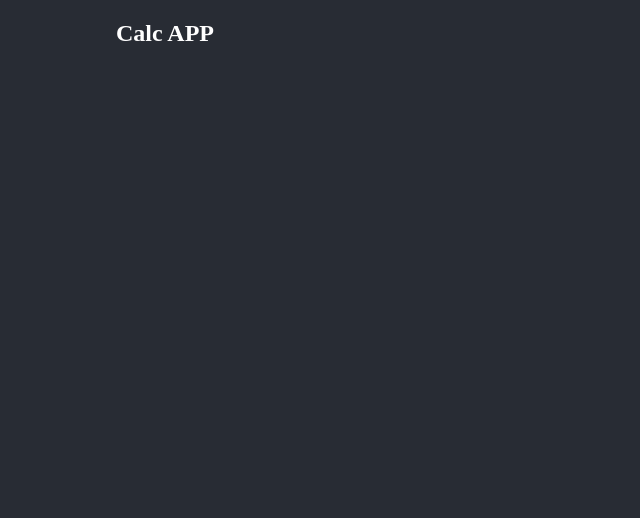
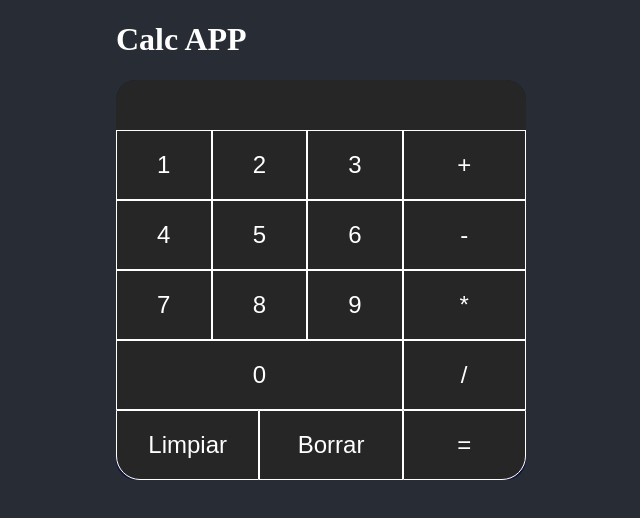
Before and after one commit to rodrigofigueroa/react-path, a React (Create React App) app in the folder calc-app-react/: page / in a window 1280 px wide. Shown: the top 518 px of the page, without its empty margins (12-652 px from the left). Built offline with nearby package versions, Linux system fonts and the light colour scheme.

Commit message:
adding calculator

```diff
--- a/calc-app-react/src/App.jsx
+++ b/calc-app-react/src/App.jsx
@@ -1,10 +1,50 @@
 import React from 'react'
-import './App.css';
+import './App.css'
+import './Calc.css'
 
 const App = () => (
-  <section class="container">
+  <main className="container">
     <h1>Calc APP</h1>
-  </section>
+    <section className="con-calculator">
+      <section className="input-text">
+
+      </section>
+      <section className='cont-1'>
+          <section className="numbers">
+            <button>1</button>
+            <button>2</button>
+            <button>3</button>
+            <button>4</button>
+            <button>5</button>
+            <button>6</button>
+            <button>7</button>
+            <button>8</button>
+            <button>9</button>
+            <button>0</button>
+          </section>
+
+          <section className="functions">
+              <button className='round-a'>Limpiar</button>
+              <button>Borrar</button>
+          </section>
+
+      </section>
+
+      <section className='cont-2'>
+
+        <section className="math-operators">
+          <button>+</button>
+          <button>-</button>
+          <button>*</button>
+          <button>/</button>
+          <button className='round-b'>=</button>
+
+        </section>
+      </section>
+
+
+    </section>
+  </main>
 )
 
 export default App
--- /dev/null
+++ b/calc-app-react/src/Calc.css
@@ -0,0 +1,68 @@
+.con-calculator {
+  width: 40%;
+  background-color: #15173D;
+  border-radius: 20px;
+  overflow: hidden;
+  display: flex;
+  flex-wrap: wrap;
+}
+
+.con-calculator .input-text {
+  width:100%;
+  background-color: #262626;
+  height: 50px;
+}
+
+.con-calculator .cont-1 {
+  width: 70%;
+}
+.con-calculator .cont-2 {
+  width: 30%;
+}
+
+.con-calculator .numbers {
+  width: 100%;
+  display: flex;
+  flex-wrap: wrap;
+  justify-content: center;
+}
+
+button {
+  width: 30%;
+  padding: 20px;
+  cursor: pointer;
+  border: 1px solid #fff;
+  background-color: #262626;
+  color: #fff;
+  font-size: 24px;
+  transition: .45s color ease-in-out, .45s background-color ease-in-out;
+  flex-grow: 1;
+}
+
+button:hover {
+  background-color: #fff;
+  color: #262626;
+}
+.con-calculator .functions {
+  width: 100%;
+  display: flex;
+  justify-content: center;
+  align-items: center;
+}
+.con-calculator .math-operators {
+  width: 100%;
+  display: flex;
+  flex-wrap: wrap;
+}
+
+.con-calculator .math-operators button{
+  width: 100%;
+}
+
+.round-a {
+  border-bottom-left-radius: 24px;
+}
+
+.round-b {
+  border-bottom-right-radius: 24px;
+}
```
